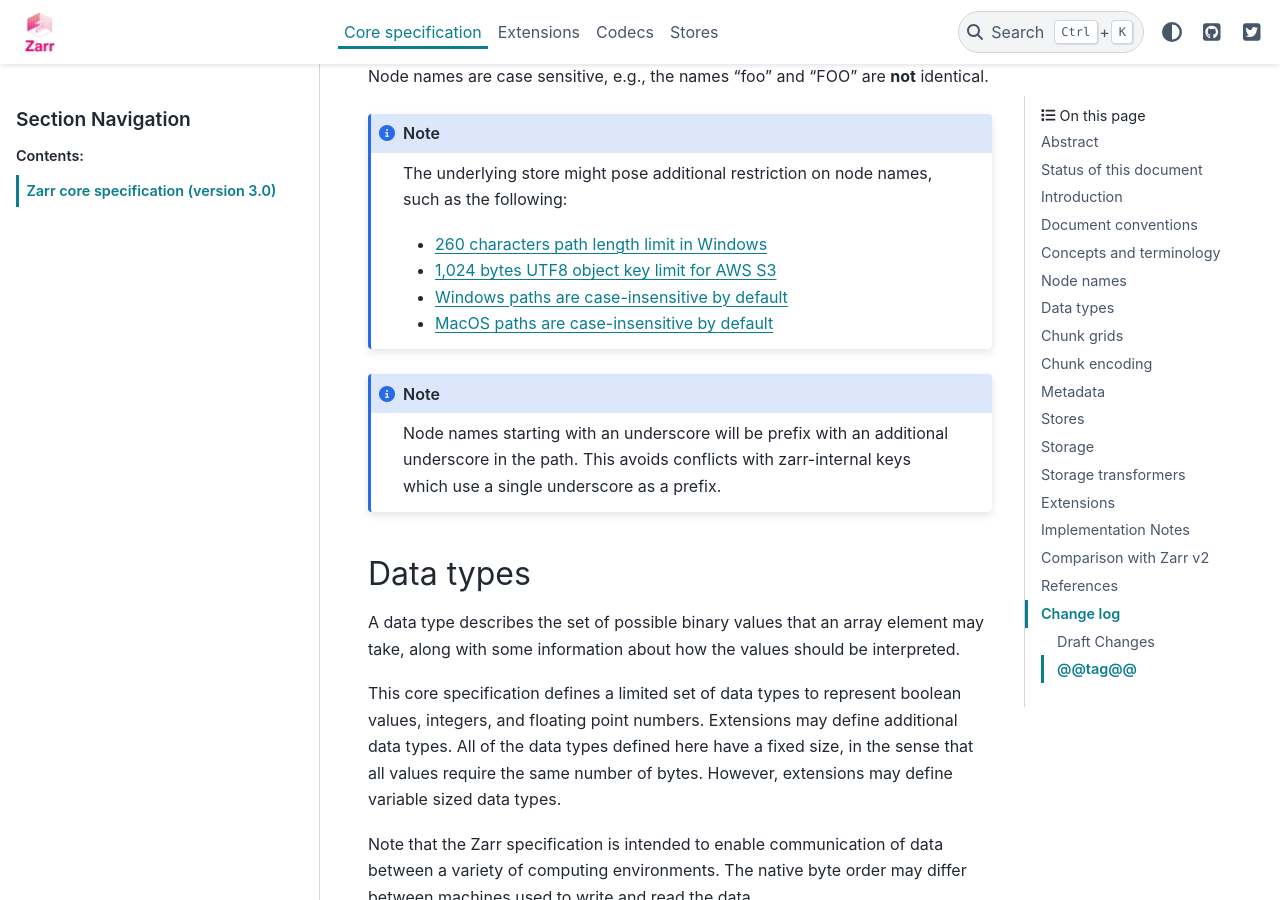
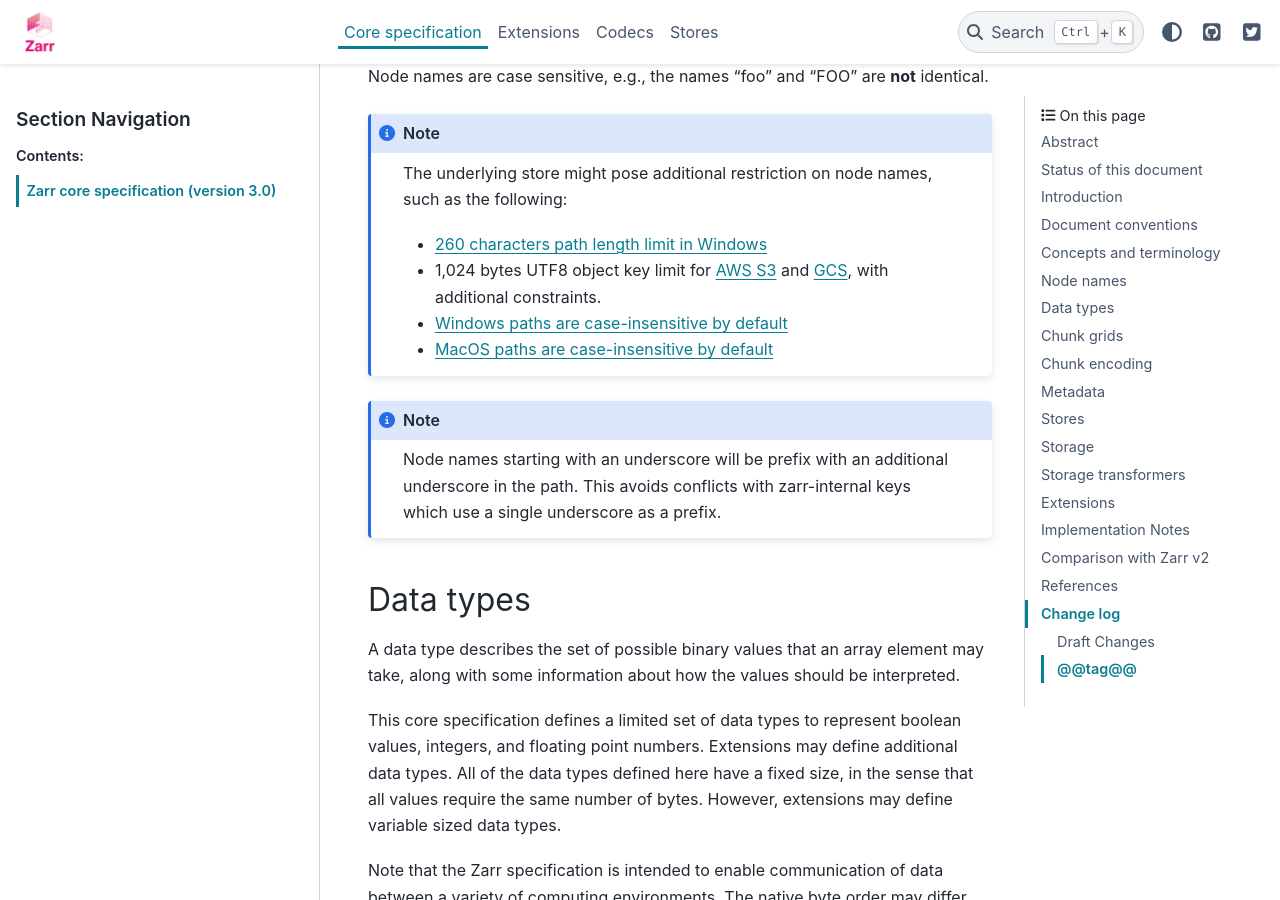
Before and after one commit to zarr-developers/zarr-specs, a Sphinx documentation site: the page built from docs/core/v3.0.rst, in a window 1280 px wide and 900 px high, scrolled down 10327 px. Built offline with Sphinx 7.4.7 and the PyData theme 0.15.4, drawn with Linux system fonts in a browser that asks for light colours.

Commit message:
added minor fixes and link to GCS docs for node names

```diff
--- a/docs/codecs/transpose/v1.0.rst
+++ b/docs/codecs/transpose/v1.0.rst
@@ -1,8 +1,8 @@
 .. _transpose-codec-v1:
 
-============================
+==============================
  Transpose codec (version 1.0)
-============================
+==============================
 
   **Editor's draft 26 July 2019**
 
--- a/docs/core/v3.0.rst
+++ b/docs/core/v3.0.rst
@@ -461,7 +461,10 @@ identical.
     such as the following:
 
     * `260 characters path length limit in Windows <https://learn.microsoft.com/en-us/windows/win32/fileio/maximum-file-path-limitation>`_
-    * `1,024 bytes UTF8 object key limit for AWS S3 <https://docs.aws.amazon.com/AmazonS3/latest/userguide/object-keys.html>`_
+    * 1,024 bytes UTF8 object key limit for
+      `AWS S3 <https://docs.aws.amazon.com/AmazonS3/latest/userguide/object-keys.html>`_
+      and `GCS <https://cloud.google.com/storage/docs/objects#naming>`_, with
+      additional constraints.
     * `Windows paths are case-insensitive by default <https://learn.microsoft.com/en-us/windows/win32/fileio/naming-a-file#naming-conventions>`_
     * `MacOS paths are case-insensitive by default <https://support.apple.com/guide/disk-utility/file-system-formats-dsku19ed921c/mac>`_
 
```
